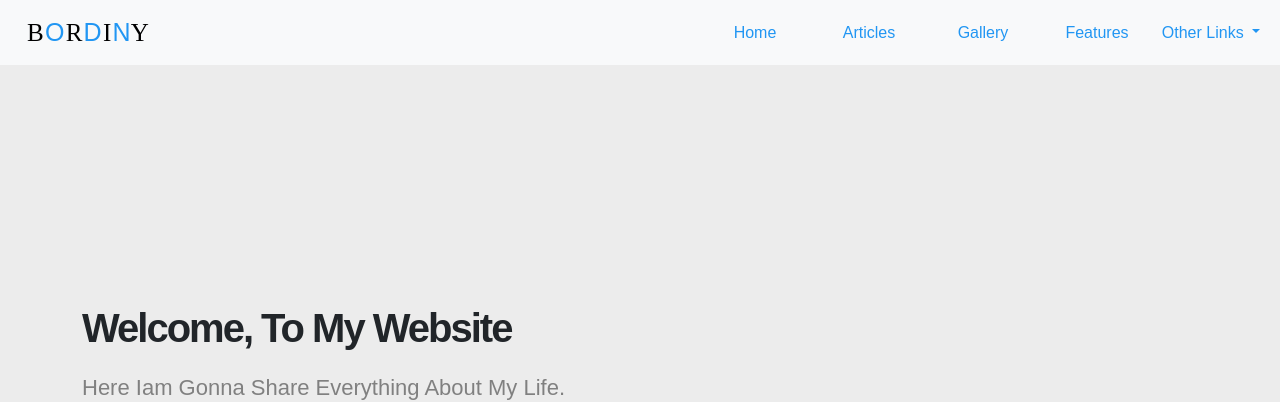
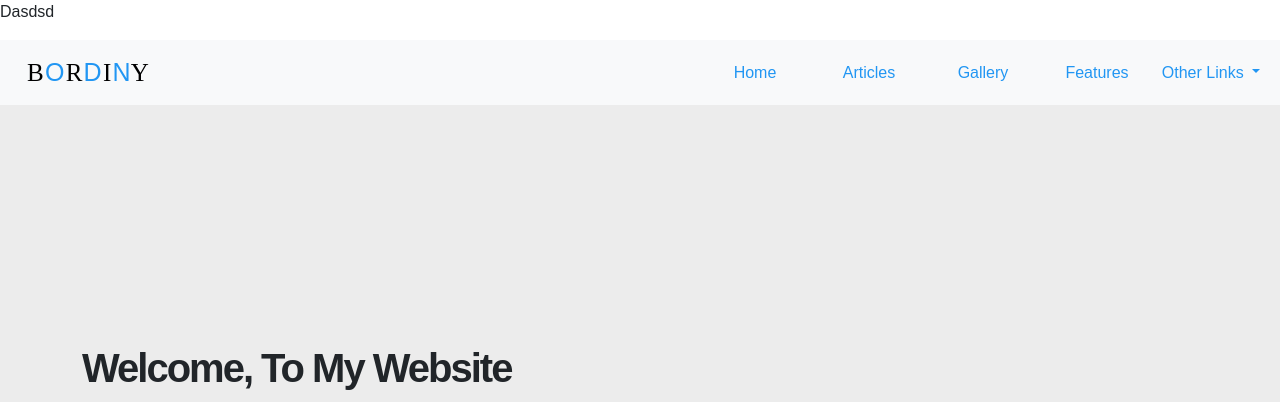
Before and after one commit to Bordiny/template1, a plain HTML site: page index.html in a window 1280 px wide. Shown: the top 402 px of the page. Drawn offline with nearby package versions, Linux system fonts and the light colour scheme.

Commit message:
Update index.html

```diff
--- a/index.html
+++ b/index.html
@@ -13,6 +13,7 @@
 	</head>
 	<body>
 		<div class="progress-page"></div>
+		<p>dasdsd</p>
 		<div class="toTop">
 			<i class="fa-solid fa-arrow-up"></i>
 			<p>Top</p>
```
